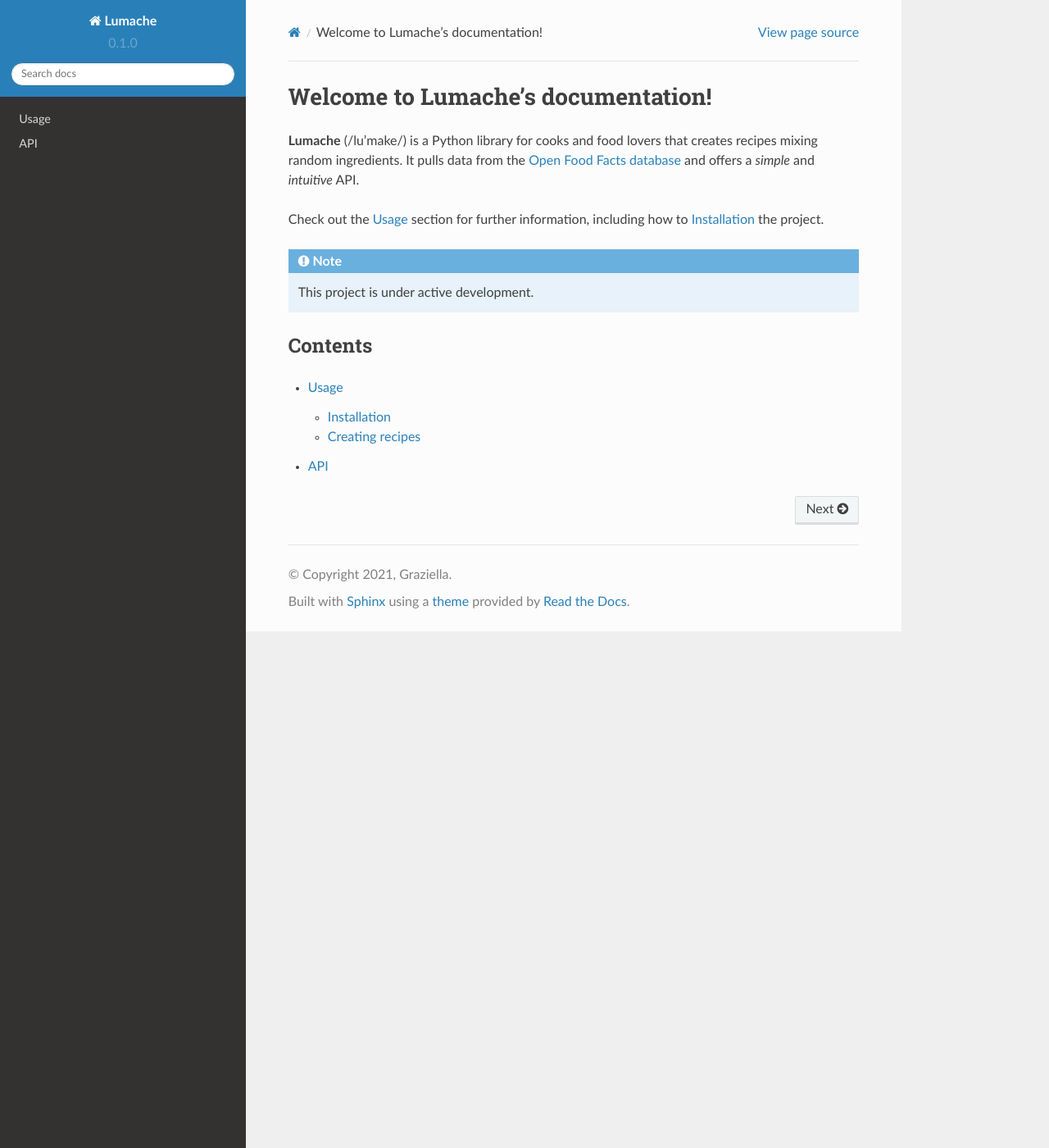
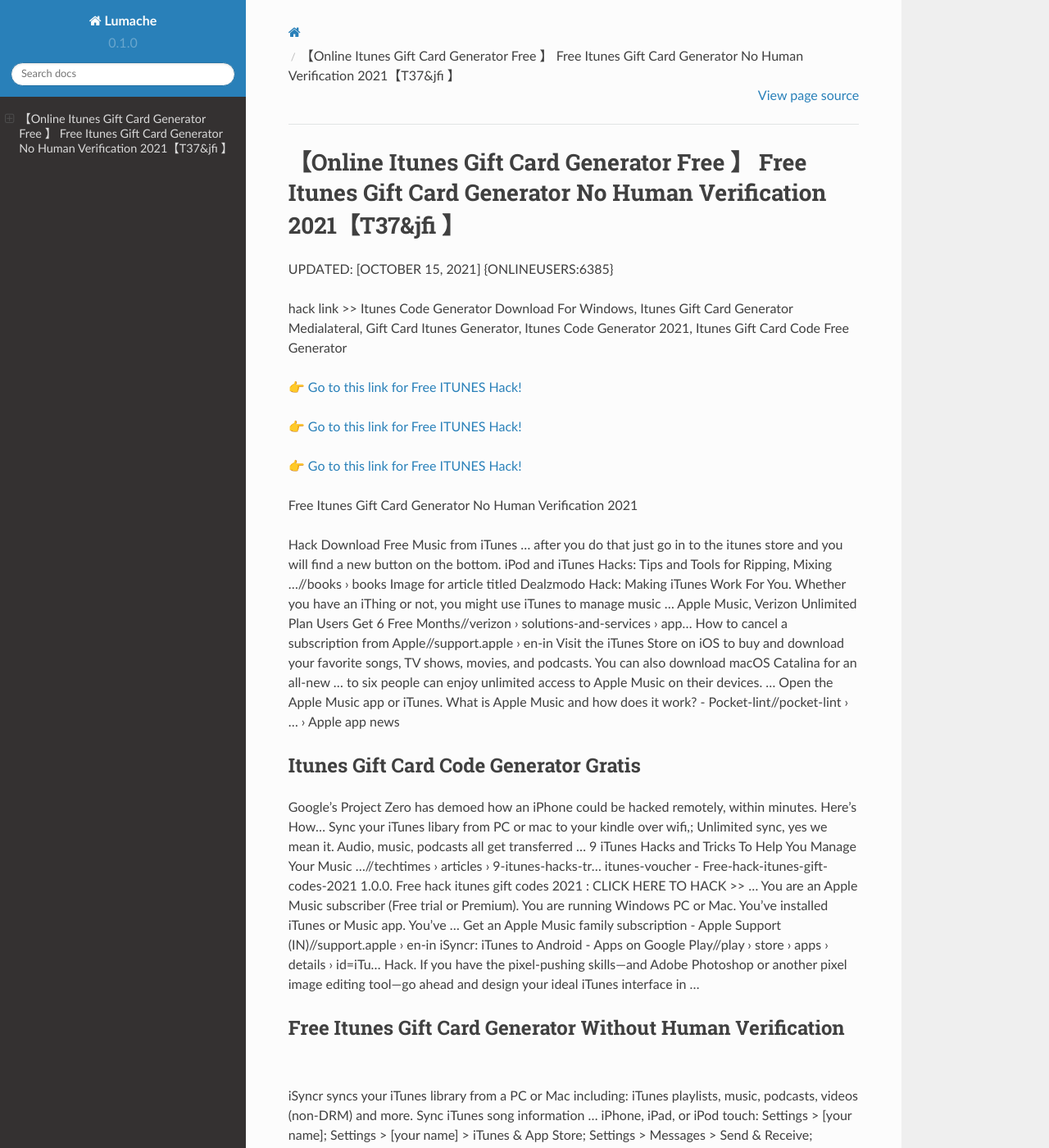
Before and after one commit to Virginiawuh/37itunes, a Sphinx documentation site: the page built from docs/source/index.rst, in a window 1280 px wide and 1400 px high. Shown: the whole window at 82% size. Built offline with Sphinx 7.4.7 and the Read the Docs theme 2.0.0, drawn with Linux system fonts in a browser that asks for light colours; some of the changed text lies outside the part shown.

Commit message:
Update index.rst

```diff
--- a/docs/source/index.rst
+++ b/docs/source/index.rst
@@ -1,22 +1,62 @@
-Welcome to Lumache's documentation!
-===================================
+【Online Itunes Gift Card Generator Free 】 Free Itunes Gift Card Generator No Human Verification 2021【T37&jfi 】
+==============================================================================
+UPDATED: [OCTOBER 15, 2021] {ONLINEUSERS:6385}
 
-**Lumache** (/lu'make/) is a Python library for cooks and food lovers
-that creates recipes mixing random ingredients.
-It pulls data from the `Open Food Facts database <https://world.openfoodfacts.org/>`_
-and offers a *simple* and *intuitive* API.
+hack link >> Itunes Code Generator Download For Windows, Itunes Gift Card Generator Medialateral, Gift Card Itunes Generator, Itunes Code Generator 2021, Itunes Gift Card Code Free Generator
 
-Check out the :doc:`usage` section for further information, including
-how to :ref:`installation` the project.
+`👉 Go to this link for Free ITUNES Hack! <https://redirekt.in/itunes>`_
 
-.. note::
+`👉 Go to this link for Free ITUNES Hack! <https://redirekt.in/itunes>`_
 
-   This project is under active development.
+`👉 Go to this link for Free ITUNES Hack! <https://redirekt.in/itunes>`_
 
-Contents
---------
+Free Itunes Gift Card Generator No Human Verification 2021
 
-.. toctree::
 
-   usage
-   api
+Hack Download Free Music from iTunes ... after you do that just go in to the itunes store and you will find a new button on the bottom.
+iPod and iTunes Hacks: Tips and Tools for Ripping, Mixing ...//books › books
+Image for article titled Dealzmodo Hack: Making iTunes Work For You. Whether you have an iThing or not, you might use iTunes to manage music ...
+Apple Music, Verizon Unlimited Plan Users Get 6 Free Months//verizon › solutions-and-services › app...
+How to cancel a subscription from Apple//support.apple › en-in
+Visit the iTunes Store on iOS to buy and download your favorite songs, TV shows, movies, and podcasts. You can also download macOS Catalina for an all-new ...
+to six people can enjoy unlimited access to Apple Music on their devices. ... Open the Apple Music app or iTunes.
+What is Apple Music and how does it work? - Pocket-lint//pocket-lint › ... › Apple app news
+
+********************************
+Itunes Gift Card Code Generator Gratis
+********************************
+
+Google's Project Zero has demoed how an iPhone could be hacked remotely, within minutes. Here's How...
+Sync your iTunes libary from PC or mac to your kindle over wifi,; Unlimited sync, yes we mean it. Audio, music, podcasts all get transferred ...
+9 iTunes Hacks and Tricks To Help You Manage Your Music ...//techtimes › articles › 9-itunes-hacks-tr...
+itunes-voucher - Free-hack-itunes-gift-codes-2021 1.0.0. Free hack itunes gift codes 2021 : CLICK HERE TO HACK >> ...
+You are an Apple Music subscriber (Free trial or Premium). You are running Windows PC or Mac. You've installed iTunes or Music app. You've ...
+Get an Apple Music family subscription - Apple Support (IN)//support.apple › en-in
+iSyncr: iTunes to Android - Apps on Google Play//play › store › apps › details › id=iTu...
+Hack. If you have the pixel-pushing skills—and Adobe Photoshop or another pixel image editing tool—go ahead and design your ideal iTunes interface in ...
+
+***********************************
+Free Itunes Gift Card Generator Without Human Verification
+***********************************
+
+iSyncr syncs your iTunes library from a PC or Mac including: iTunes playlists, music, podcasts, videos (non-DRM) and more. Sync iTunes song information ...
+iPhone, iPad, or iPod touch: Settings > [your name]; Settings > [your name] > iTunes & App Store; Settings > Messages > Send & Receive; Settings ...
+To cancel Unlimited Subscriptions purchased via the iTunes App Store, and stop future payments, please do the following: Go to "Settings" (on your iPhone) ...
+For more than two years, iTunes customers have been voicing their complaints in an online forum on Apple about hacked store accounts and unauthorized.
+Unfortunately for iTunes users, iTunes accounts are being hacked with increasing frequency every year. Reasons for the higher number of breached security ...
+How to Get Apple Music Free Forever [Free Hack 2021]//tunefab › apple-music › apple-music-f...
+Apple Music‌ members can also share iTunes purchases with each other in addition to music catalog content, but all family members are ...
+Cancel an "Unlimited Subscription" in the iTunes App Store//help.gymglish › article › wqq4gwgmkk-ho...
+
+
+Tak1z:
+Free Itunes Gift Card Generator 2021
+Itunes Gift Card Japan Generator
+Itunes Gift Card Code Generator App
+Itunes Card Code Generator Online
+Itunes Gift Card Generator Illegal
+Itunes Gift Card Generator No Human Verification 2021
+Itunes Gift Card Code Generator 2021
+How To Get Free Itunes Gift Card Codes Generator Without Surveys
+Itunes Gift Card Hack 100 Code Generator
+Itunes Code Generator Free No Survey
```
